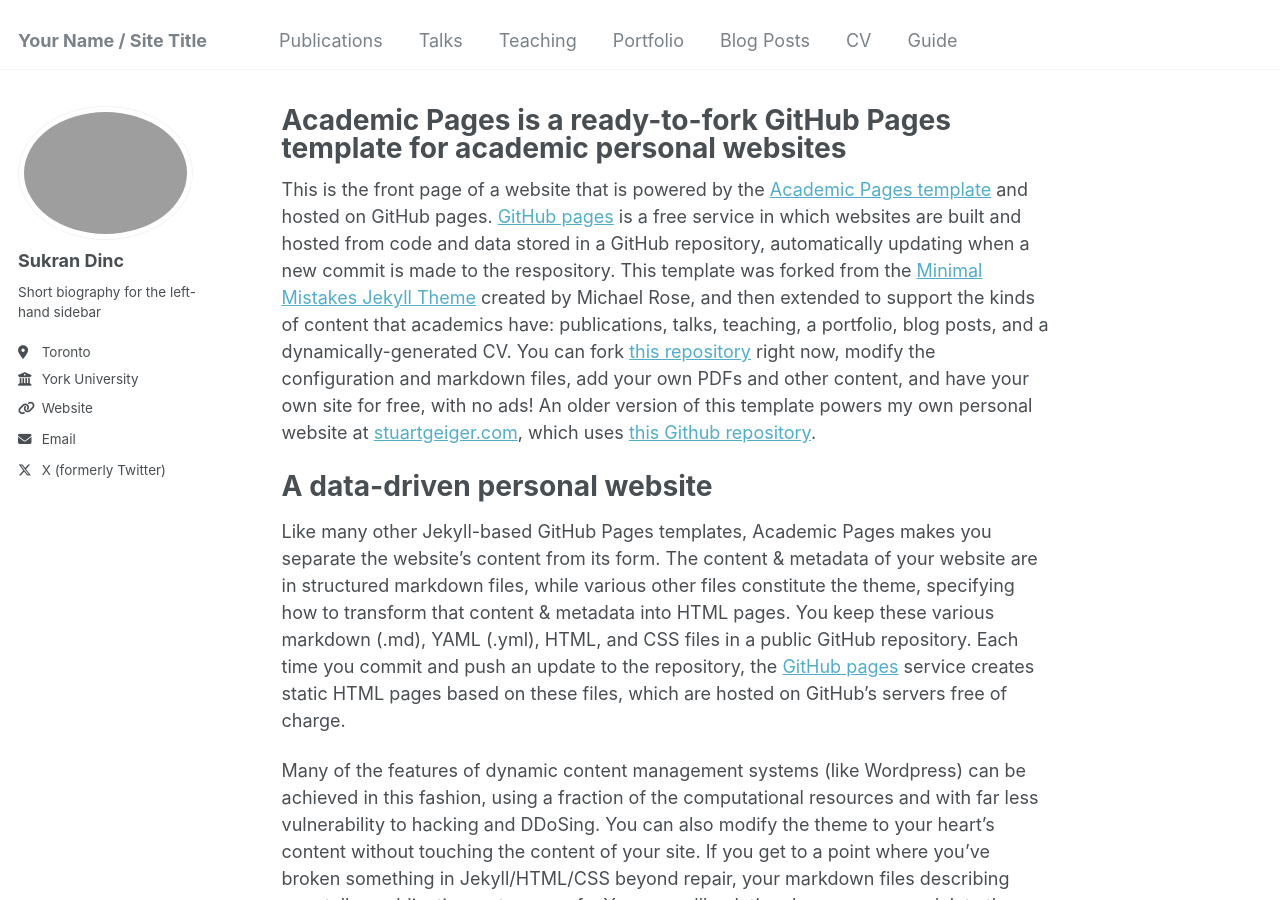
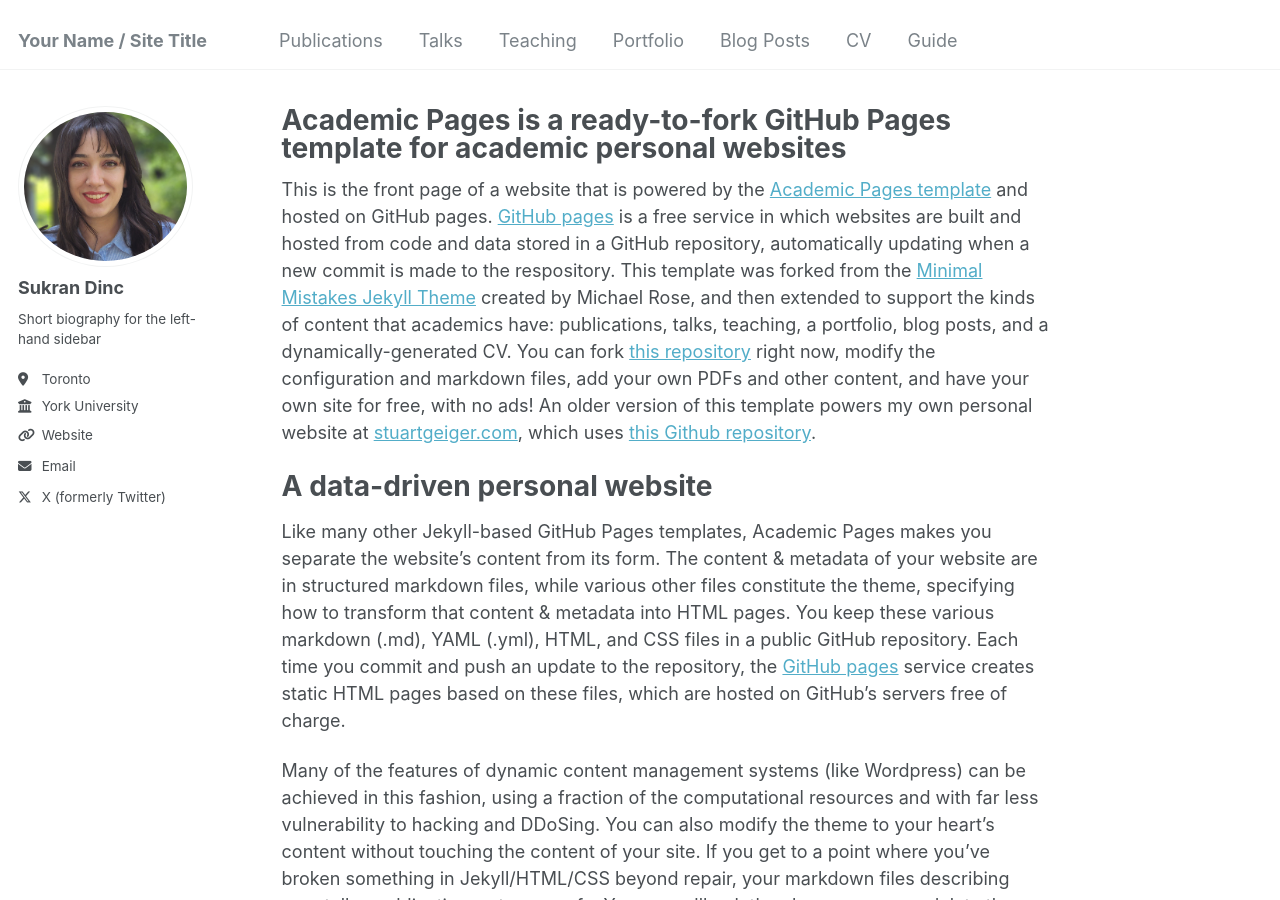
Before and after one commit to sukrandinc/sukrandinc.github.io, a Jekyll site: the page built from _pages/about.md, in a window 1280 px wide and 900 px high. Built offline with Jekyll 4.4.1, drawn with Linux system fonts in a browser that asks for light colours.

Commit message:
Update _config.yml

```diff
--- a/_config.yml
+++ b/_config.yml
@@ -21,7 +21,7 @@ repository               : "academicpages/academicpages.github.io"
 #               Additional customization can be done by editing /_includes/author-profile.html
 author:
   # Biographic information
-  avatar           : "sukran.png"
+  avatar           : "sukran.JPG"
   name             : "Sukran Dinc"
   pronouns         : # example: "she/her"
   bio              : "Short biography for the left-hand sidebar"
```
